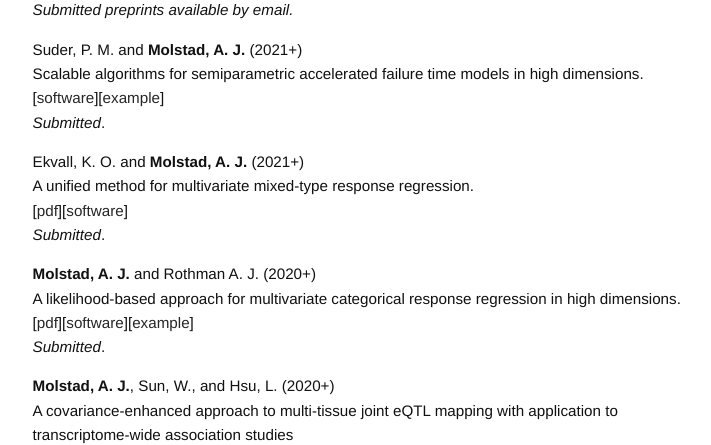
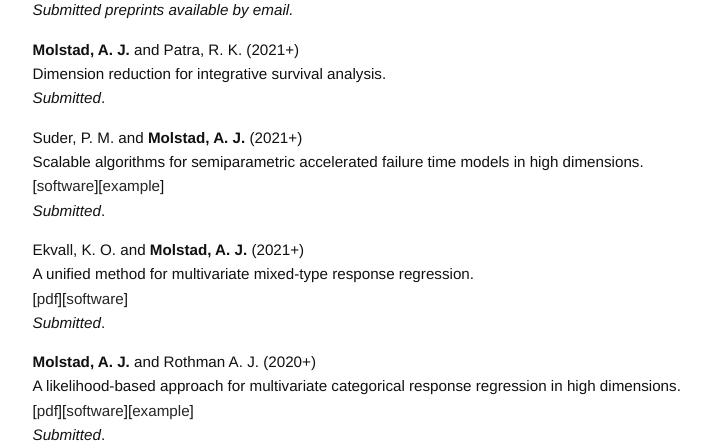
Before and after one commit to ajmolstad/ajmolstad.github.io, a Jekyll site: the page built from research.md, in a window 1280 px wide and 900 px high, cut to the strip 455-900 px from the top of the window. Shown: the whole strip, without its empty margins (275-986 px from the left). Built offline with Jekyll 4.4.1, drawn with Linux system fonts in a browser that asks for light colours.

Commit message:
Update research.md

```diff
--- a/research.md
+++ b/research.md
@@ -8,15 +8,15 @@
 
 *Submitted preprints available by email.*
 
+
+**Molstad, A. J.** and Patra, R. K. (2021+)<br>
+Dimension reduction for integrative survival analysis. <br>
+*Submitted*. <br>
+
 Suder, P. M. and **Molstad, A. J.** (2021+) <br>
 Scalable algorithms for semiparametric accelerated failure time models in high dimensions.<br>
 [[software](https://github.com/ajmolstad/penAFT)][[example](/docs/penAFT_Example.html)]<br>
 *Submitted*. <br>
-
-
-<!-- **Molstad, A. J.** and Patra, R. (2021+)<br>
-Dimension reduction for integrative survival analysis. <br>
-*Submitted*. <br> -->
 
 Ekvall, K. O. and **Molstad, A. J.** (2021+)<br>
 A unified method for multivariate mixed-type response regression. <br>
```
